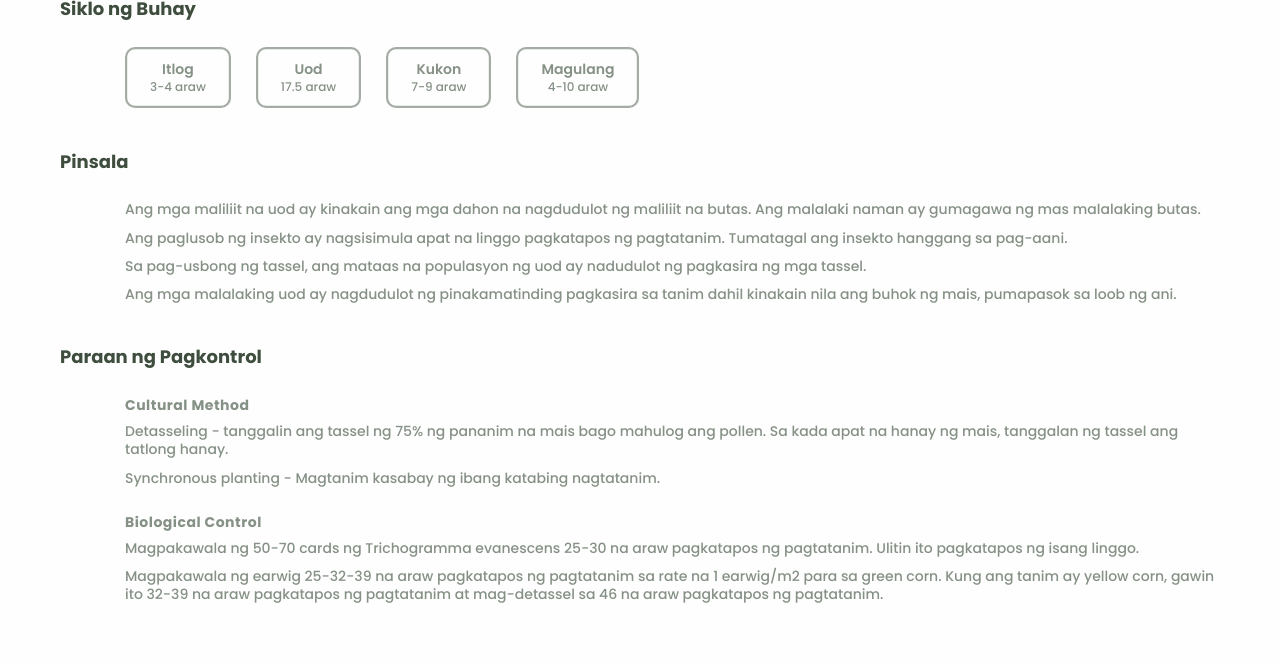
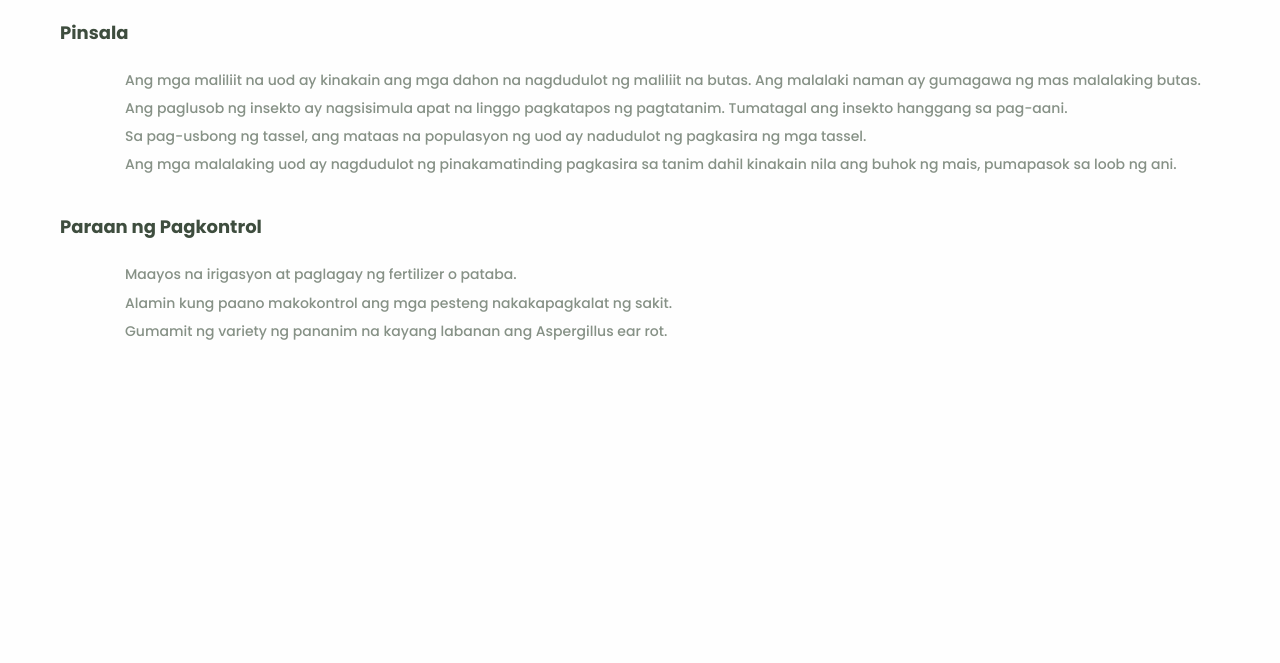
Before and after one commit to miguelcemiller/corn-analysis-api, a Flask app: template templates/disease.html in a window 1280 px wide. Shown: the part 502-1165 px from the top of the page. After the commit the page ends 842 px from the top, so only its background shows below. Run offline with Flask 2, Linux system fonts and the light colour scheme; the template is opened without the code that fills it, so the values that code supplies are empty.

Commit message:
finished UI samples

```diff
--- a/static/styles/main.css
+++ b/static/styles/main.css
@@ -419,6 +419,24 @@ body {
   margin-bottom: 0px;
 }
 
+/* Leaf Description */
+.leaf-description {
+  padding-top: 15px;
+}
+
+.leaf-image-container {
+  max-width: 200px;
+  min-width: 150px;
+  width: 100%;
+  height: auto;
+}
+
+.leaf-image-container > img {
+  width: 100%;
+  height: 100%;
+  border-radius: 10px;
+}
+
 /* Slider Image Container */
 .slider-image-container {
   height: 150px;
@@ -609,6 +627,10 @@ body {
     padding: 8px 12px;
     box-shadow: 0 0 0 1.7px #a5aca5 inset;
   }
+
+  .leaf-description > span:last-child {
+    padding-bottom: var(--gap);
+  }
 }
 
 /* Utilities */
--- a/templates/disease.html
+++ b/templates/disease.html
@@ -15,10 +15,12 @@
         <div class="prediction-desc-slider-container">
             <div class="prediction-desc-container">
                 <span>Aspergillus Ear Rot</span>
-                <span><i>Ostrina furnacalis Guenee</i></span>
+                <span><i>Aspergillus flavus</i></span>
                 <div>
-                    <span>Ang ulo nito ay kulay itim o kayumanggi.</span>
-                    <span>May malarosas na katawan at may spots na maitim na may pagkabilog.</span>
+                    <span>Mabilis na kumakalat ang sakit kapag mainit at maalinsangang ang maisan.</span>
+                    <span>Ikinakalat din ng mga peste ang sakit na ito.</span>
+                    <span>Nagkakaroon ng aspergillus ear rot ang mais kung ito ay nakatabi sa imbakan na may mataas na
+                        moisture level.</span>
                 </div>
             </div>
             <div class="slider">
@@ -69,26 +71,6 @@
         </div>
     </div>
 
-    <span class="subheader-container">Siklo ng Buhay</span>
-    <div class="life-cycle-container padding-content">
-        <div class="life-cycle">
-            <span>Itlog</span>
-            <span>3-4 araw</span>
-        </div>
-        <div class="life-cycle">
-            <span>Uod</span>
-            <span>17.5 araw</span>
-        </div>
-        <div class="life-cycle">
-            <span>Kukon</span>
-            <span>7-9 araw</span>
-        </div>
-        <div class="life-cycle">
-            <span>Magulang</span>
-            <span>4-10 araw</span>
-        </div>
-    </div>
-
     <span class="subheader-container">Pinsala</span>
     <div class="damages-container padding-content">
         <span class="damage">Ang mga maliliit na uod ay kinakain ang mga dahon na nagdudulot ng maliliit na
@@ -106,35 +88,15 @@
     <span class="subheader-container">Paraan ng Pagkontrol</span>
     <div class="controls-container padding-content">
         <div class="control">
-            <span>Cultural Method</span>
             <div class="control-process">
-                <span>Detasseling - tanggalin ang tassel ng 75% ng pananim na mais bago mahulog ang pollen. Sa kada apat
-                    na
-                    hanay ng mais, tanggalan ng tassel ang tatlong hanay.</span>
-                <span>Synchronous planting - Magtanim kasabay ng ibang katabing nagtatanim.</span>
-            </div>
-        </div>
-        <div class="control">
-            <span>Biological Control</span>
-            <div class="control-process">
-                <span>Magpakawala ng 50-70 cards ng Trichogramma evanescens 25-30 na araw pagkatapos ng pagtatanim.
-                    Ulitin ito
-                    pagkatapos ng
-                    isang linggo.
-                </span>
-                <span>Magpakawala ng earwig 25-32-39 na araw pagkatapos ng pagtatanim sa rate na 1 earwig/m2 para sa
-                    green corn.
-                    Kung ang
-                    tanim ay yellow corn, gawin ito 32-39 na araw pagkatapos ng pagtatanim at mag-detassel sa 46 na araw
-                    pagkatapos ng
-                    pagtatanim.</span>
+                <span>Maayos na irigasyon at paglagay ng fertilizer o pataba.</span>
+                <span>Alamin kung paano makokontrol ang mga pesteng nakakapagkalat ng sakit.</span>
+                <span>Gumamit ng variety ng pananim na kayang labanan ang Aspergillus ear rot.</span>
             </div>
         </div>
     </div>
 
-
-
 </div>
 
-<script src="/static/js/pest.js"></script>
+<script src="/static/js/pest-disease.js"></script>
 {% endblock content %}
--- a/templates/pest.html
+++ b/templates/pest.html
@@ -121,5 +121,5 @@
 
 </div>
 
-<script src="/static/js/pest.js"></script>
+<script src="/static/js/pest-disease.js"></script>
 {% endblock content %}
--- a/views.py
+++ b/views.py
@@ -47,8 +47,10 @@ def submit():
         return {'success': 'success'}
 
     else:
-        category = 'Disease'
+        category = 'Nutrient'
         if category == "Pest":
             return render_template('pest.html')
         elif category == 'Disease':
             return render_template('disease.html')
+        elif category == 'Nutrient':
+            return render_template('nutrient.html')
```
Also changed, not shown: templates/nutrient.html (added, +31 -0 lines), static/images/assets/leaf-color-2.jpg (added), static/js/pest-disease.js (renamed from static/js/pest.js).
